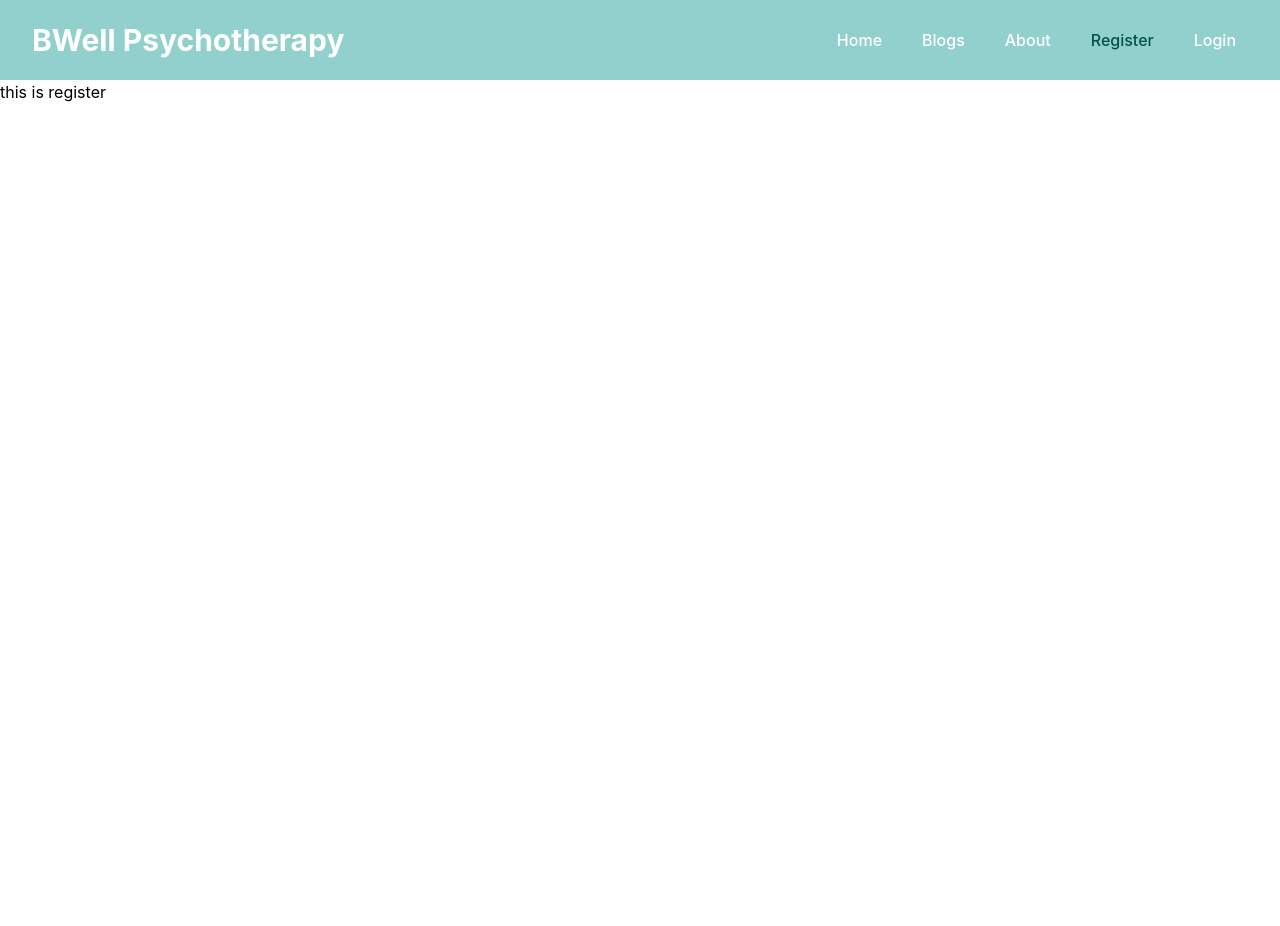
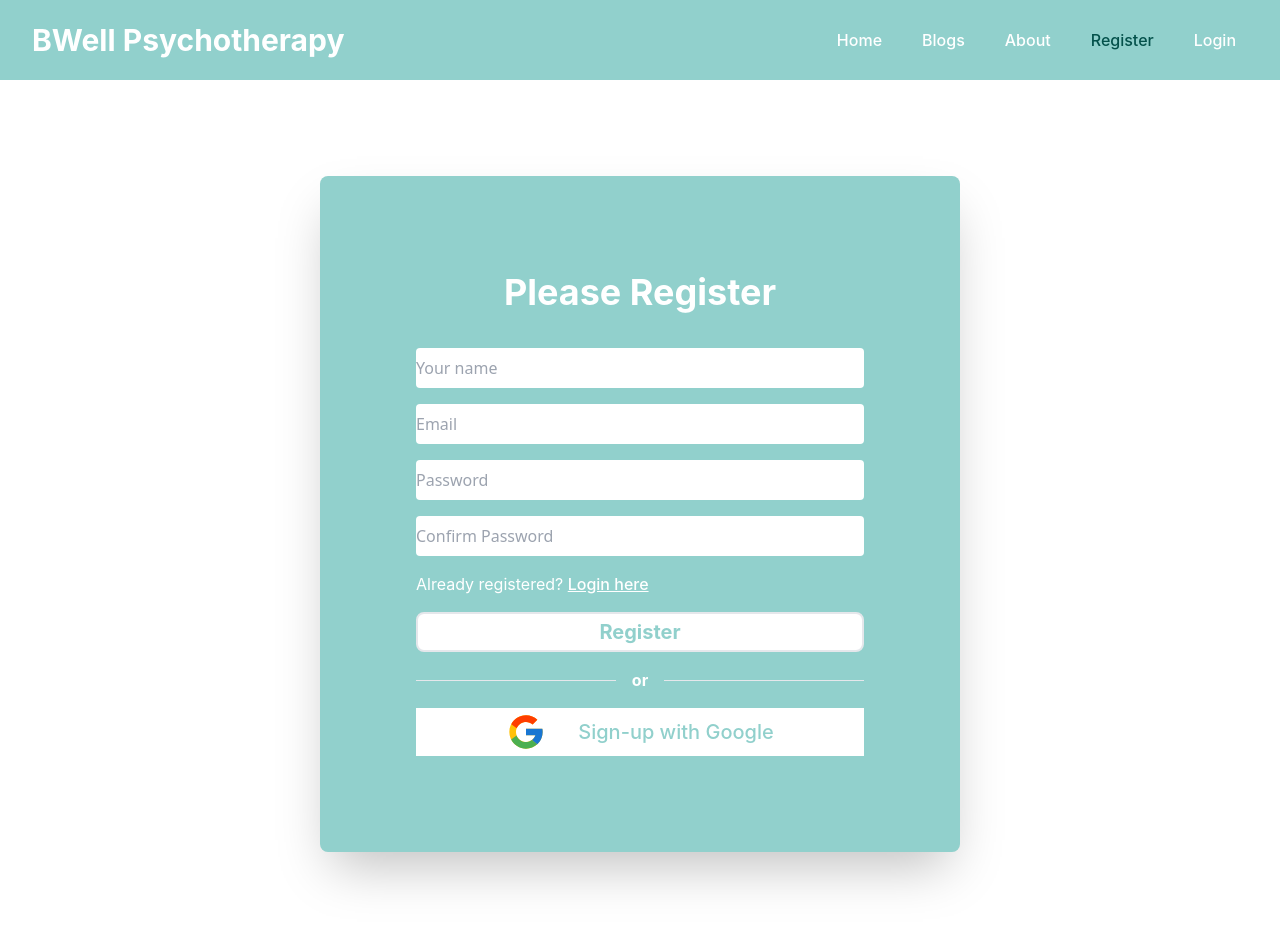
Before and after one commit to KAFIUL-ISLAM/BWell-Psychotherapy, a React (Create React App) app: page /register in a window 1280 px wide. Shown: the top 926 px of the page. Before the commit the page ends 800 px from the top, so only its background shows below. Built offline with nearby package versions, Linux system fonts and the light colour scheme.

Commit message:
login form added

```diff
--- a/package.json
+++ b/package.json
@@ -12,6 +12,7 @@
     "react-hook-form": "^7.29.0",
     "react-router-dom": "^6.3.0",
     "react-scripts": "5.0.1",
+    "react-toastify": "^8.2.0",
     "web-vitals": "^2.1.4"
   },
   "scripts": {
--- a/src/Components/AuthenticationPage/Login/Login.js
+++ b/src/Components/AuthenticationPage/Login/Login.js
@@ -1,11 +1,45 @@
 import React from 'react';
+import { useForm } from 'react-hook-form';
+import { Link } from 'react-router-dom';
+import { toast, ToastContainer } from 'react-toastify';
+import 'react-toastify/dist/ReactToastify.css';
 import Header from '../../CommonComp/Header/Header';
 
 const Login = () => {
+
+    const { register, formState: { errors }, handleSubmit } = useForm();
+    const onSubmit = () => {
+        toast("Login Successful");
+    };
+    const user = true;
+
     return (
         <div>
             <Header></Header>
-            <h1>this is login</h1>
+            <div className='md:py-24'>
+                <div className='md:w-1/2 mx-auto bg-[#91D0CC] rounded-lg shadow-2xl px-24 py-24 md:py-24'>
+                    <form onSubmit={handleSubmit(onSubmit)} className=' flex flex-col gap-y-4 '>
+                        <h1 className='text-center mb-5 text-4xl text-white font-bold'>Please Login</h1>
+                        <input defaultValue={user?.userName} {...register("email")} placeholder='Email' className='rounded py-2 font-medium font-sans' required />
+                        <input type='password' {...register("password")} placeholder='Password' className='rounded py-2 font-medium font-sans' required />
+                        <p className='text-white'>New to here? <Link className='underline font-medium' to={'/register'}>Create a account</Link></p>
+                        <button type="submit" className='text-[#91D0CC] bg-white hover:text-white hover:bg-[#91D0CC]
+                        border-2 text-xl font-bold rounded-lg py-1'>Login</button>
+                        <ToastContainer />
+                    </form>
+                    <div className='flex gap-4 items-center font-bold'>
+                        <hr className='w-1/2' />
+                        <p className='text-white'>or</p>
+                        <hr className='w-1/2'/>
+                    </div>
+                    <button className='mt-4 text-[#91D0CC] w-full bg-white text-xl font-medium py-1 flex justify-center items-center gap-8'>
+                        <svg xmlns="http://www.w3.org/2000/svg" x="0px" y="0px"
+                            width="40" height="40"
+                            viewBox="0 0 48 48"
+                            style={{ fill: '#000000' }}><path fill="#FFC107" d="M43.611,20.083H42V20H24v8h11.303c-1.649,4.657-6.08,8-11.303,8c-6.627,0-12-5.373-12-12c0-6.627,5.373-12,12-12c3.059,0,5.842,1.154,7.961,3.039l5.657-5.657C34.046,6.053,29.268,4,24,4C12.955,4,4,12.955,4,24c0,11.045,8.955,20,20,20c11.045,0,20-8.955,20-20C44,22.659,43.862,21.35,43.611,20.083z"></path><path fill="#FF3D00" d="M6.306,14.691l6.571,4.819C14.655,15.108,18.961,12,24,12c3.059,0,5.842,1.154,7.961,3.039l5.657-5.657C34.046,6.053,29.268,4,24,4C16.318,4,9.656,8.337,6.306,14.691z"></path><path fill="#4CAF50" d="M24,44c5.166,0,9.86-1.977,13.409-5.192l-6.19-5.238C29.211,35.091,26.715,36,24,36c-5.202,0-9.619-3.317-11.283-7.946l-6.522,5.025C9.505,39.556,16.227,44,24,44z"></path><path fill="#1976D2" d="M43.611,20.083H42V20H24v8h11.303c-0.792,2.237-2.231,4.166-4.087,5.571c0.001-0.001,0.002-0.001,0.003-0.002l6.19,5.238C36.971,39.205,44,34,44,24C44,22.659,43.862,21.35,43.611,20.083z"></path></svg>
+                        Sign-in with Google</button>
+                </div>
+            </div>
         </div>
     );
 };
--- a/src/Components/AuthenticationPage/Register/Register.js
+++ b/src/Components/AuthenticationPage/Register/Register.js
@@ -1,11 +1,46 @@
 import React from 'react';
+import { useForm } from 'react-hook-form';
+import { Link } from 'react-router-dom';
+import { toast, ToastContainer } from 'react-toastify';
 import Header from '../../CommonComp/Header/Header';
 
 const Register = () => {
+
+    const { register, formState: { errors }, handleSubmit } = useForm();
+    const onSubmit = () => {
+        toast("Registration successful! Verification E-mail sent");
+    };
+    const user = true;
+
     return (
         <div>
             <Header></Header>
-            <h1>this is register</h1>
+            <div className='md:py-24'>
+                <div className='md:w-1/2 mx-auto bg-[#91D0CC] rounded-lg shadow-2xl px-24 py-24 md:py-24'>
+                    <form onSubmit={handleSubmit(onSubmit)} className=' flex flex-col gap-y-4 '>
+                        <h1 className='text-center mb-5 text-4xl text-white font-bold'>Please Register</h1>
+                        <input defaultValue={user?.userName} {...register("name")} placeholder='Your name' className='rounded py-2 font-medium font-sans' required />
+                        <input defaultValue={user?.userName} {...register("email")} placeholder='Email' className='rounded py-2 font-medium font-sans' required />
+                        <input type='password' {...register("password")} placeholder='Password' className='rounded py-2 font-medium font-sans' required />
+                        <input type='password' {...register("confirmPassword")} placeholder='Confirm Password' className='rounded py-2 font-medium font-sans' required />
+                        <p className='text-white'>Already registered? <Link className='underline font-medium' to={'/login'}>Login here</Link></p>
+                        <button type="submit" className='text-[#91D0CC] bg-white hover:text-white hover:bg-[#91D0CC]
+                        border-2 text-xl font-bold rounded-lg py-1'>Register</button>
+                        <ToastContainer />
+                    </form>
+                    <div className='flex gap-4 items-center font-bold'>
+                        <hr className='w-1/2' />
+                        <p className='text-white'>or</p>
+                        <hr className='w-1/2' />
+                    </div>
+                    <button className='mt-4 text-[#91D0CC] w-full bg-white text-xl font-medium py-1 flex justify-center items-center gap-8'>
+                        <svg xmlns="http://www.w3.org/2000/svg" x="0px" y="0px"
+                            width="40" height="40"
+                            viewBox="0 0 48 48"
+                            style={{ fill: '#000000' }}><path fill="#FFC107" d="M43.611,20.083H42V20H24v8h11.303c-1.649,4.657-6.08,8-11.303,8c-6.627,0-12-5.373-12-12c0-6.627,5.373-12,12-12c3.059,0,5.842,1.154,7.961,3.039l5.657-5.657C34.046,6.053,29.268,4,24,4C12.955,4,4,12.955,4,24c0,11.045,8.955,20,20,20c11.045,0,20-8.955,20-20C44,22.659,43.862,21.35,43.611,20.083z"></path><path fill="#FF3D00" d="M6.306,14.691l6.571,4.819C14.655,15.108,18.961,12,24,12c3.059,0,5.842,1.154,7.961,3.039l5.657-5.657C34.046,6.053,29.268,4,24,4C16.318,4,9.656,8.337,6.306,14.691z"></path><path fill="#4CAF50" d="M24,44c5.166,0,9.86-1.977,13.409-5.192l-6.19-5.238C29.211,35.091,26.715,36,24,36c-5.202,0-9.619-3.317-11.283-7.946l-6.522,5.025C9.505,39.556,16.227,44,24,44z"></path><path fill="#1976D2" d="M43.611,20.083H42V20H24v8h11.303c-0.792,2.237-2.231,4.166-4.087,5.571c0.001-0.001,0.002-0.001,0.003-0.002l6.19,5.238C36.971,39.205,44,34,44,24C44,22.659,43.862,21.35,43.611,20.083z"></path></svg>
+                        Sign-up with Google</button>
+                </div>
+            </div>
         </div>
     );
 };
--- a/src/Components/CheckoutPage/Checkout/Checkout.js
+++ b/src/Components/CheckoutPage/Checkout/Checkout.js
@@ -1,32 +1,45 @@
 import React from 'react';
 import { useForm } from 'react-hook-form';
+import { toast, ToastContainer } from 'react-toastify';
+import 'react-toastify/dist/ReactToastify.css';
 import Header from '../../CommonComp/Header/Header';
 
 const Checkout = () => {
 
-    const { register, handleSubmit } = useForm();
-    const onSubmit = data => console.log(data);
+    const { register, formState: { errors }, handleSubmit } = useForm();
+    const onSubmit = () => {
+        toast("Your Booking request is successfully sent!");
+    };
     const user = true;
 
     return (
         <div>
             <Header></Header>
             <div className='grid md:grid-cols-2'>
-                <div>
-                    <h1>this is another column</h1>
+                <div className='bg-[#CAD5E2] px-24 py-24 md:py-48 flex justify-center items-center'>
+                    <div className='bg-[#D9BE93] p-12 text-white font-medium text-xl rounded-lg shadow-2xl'>
+                        <h1>Package Information</h1>
+                        <p>Name:</p>
+                        <p>Details:</p>
+                        <p>Price:</p>
+                    </div>
                 </div>
-                <form onSubmit={handleSubmit(onSubmit)} className='bg-green-600 p-24 flex flex-col gap-y-4'>
-                    <h1 className='text-center mb-5 text-2xl text-white font-medium'>Enter Addtional Information to checkout</h1>
-                    <input defaultValue={user?.useName} {...register("Name")} placeholder='Your name' className='rounded py-2 font-medium font-sans' />
-                    <input type='number' {...register("firstName")} placeholder='Phone number' className='rounded py-2 font-medium font-sans' />
-                    <input type="number" {...register("age", { min: 18, max: 99 })} placeholder='Your age' className='rounded py-2 font-medium font-sans' />
-                    <select {...register("gender")} className='rounded py-2 font-medium font-sans'>
+                <form onSubmit={handleSubmit(onSubmit)} className='bg-[#D9BE93] px-24 py-24 md:py-48 flex flex-col gap-y-4'>
+                    <h1 className='text-center mb-5 text-2xl text-white font-medium'>Enter Additional Information to checkout</h1>
+                    <input defaultValue={user?.userName} {...register("name")} placeholder='Your name' className='rounded py-2 font-medium font-sans' required />
+                    <input type='number' {...register("phoneNumber")} placeholder='Phone number' className='rounded py-2 font-medium font-sans' required />
+                    <input type="number" {...register("age", { min: 18, max: 99 })} placeholder='Your age' className='rounded py-2 font-medium font-sans' required />
+                    {errors.age && "Your age should be 18 to 99"}
+                    <select {...register("gender")} className='rounded py-2 font-medium font-sans' required>
+                        <option value="" disable='true' hidden>Select your gender</option>
                         <option value="female">Female</option>
                         <option value="male">Male</option>
                         <option value="other">Other</option>
                     </select>
-                    <textarea {...register("firstName")} placeholder='Address' className='rounded py-2 font-medium font-sans' />
-                    <button type="submit" className='text-white'>Submit</button>
+                    <textarea {...register("address")} placeholder='Address' className='rounded py-2 font-medium font-sans' required />
+                    <button type="submit" className='text-[#D9BE93] bg-white hover:text-white hover:bg-[#D9BE93]
+                    hover:border-2 text-2xl font-bold rounded-lg py-2'>Submit</button>
+                    <ToastContainer />
                 </form>
             </div>
         </div>
```
Also changed, not shown: 1 other file (tests, documents, lock files or other folders).
